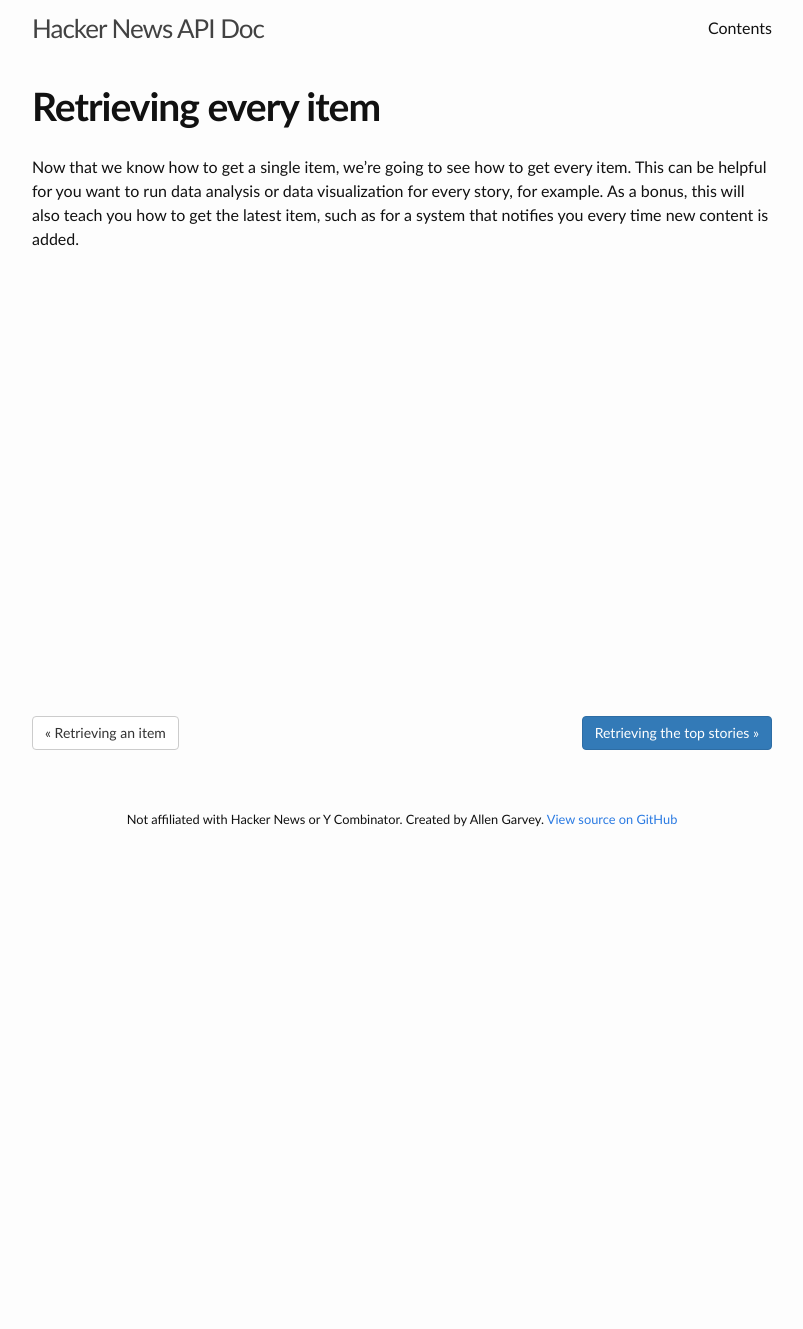
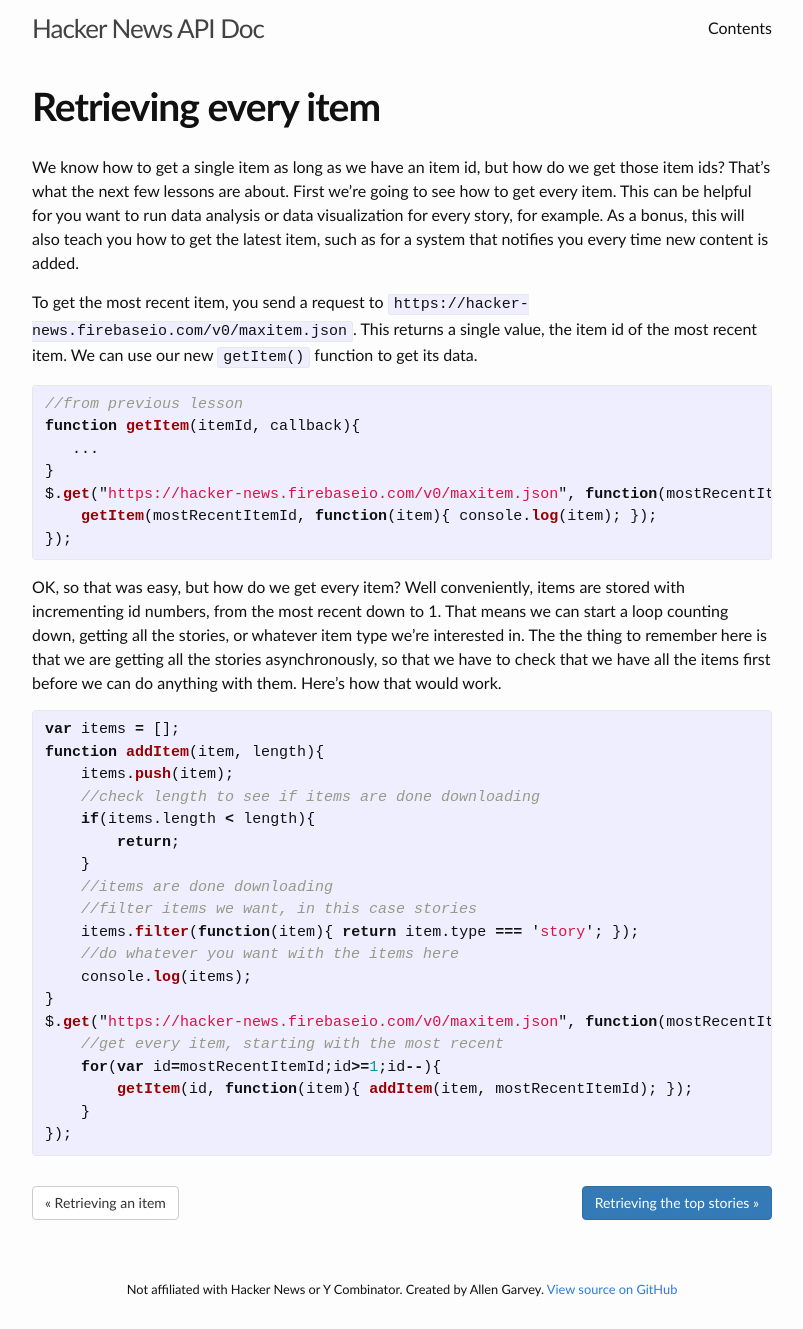
Before and after one commit to allen-garvey/hacker-news-api-doc, a Jekyll site: the page built from _posts/2016-05-18-retrieving-every-item.markdown, in a window 1280 px wide. Shown: the whole page, without its empty margins (238-1041 px from the left). Built offline with Jekyll 4.4.1, drawn with Linux system fonts in a browser that asks for light colours; before the commit the page ends 900 px from its top, so only the background shows below that.

Commit message:
add post on how to retrieve every item

```diff
--- a/_posts/2016-05-18-retrieving-every-item.markdown
+++ b/_posts/2016-05-18-retrieving-every-item.markdown
@@ -2,4 +2,40 @@
 title:  "Retrieving every item"
 date:   2016-05-18 14:01:19 -0400
 ---
-Now that we know how to get a single item, we're going to see how to get every item. This can be helpful for you want to run data analysis or data visualization for every story, for example. As a bonus, this will also teach you how to get the latest item, such as for a system that notifies you every time new content is added.
+We know how to get a single item as long as we have an item id, but how do we get those item ids? That's what the next few lessons are about. First we're going to see how to get every item. This can be helpful for you want to run data analysis or data visualization for every story, for example. As a bonus, this will also teach you how to get the latest item, such as for a system that notifies you every time new content is added.
+
+To get the most recent item, you send a request to `https://hacker-news.firebaseio.com/v0/maxitem.json`. This returns a single value, the item id of the most recent item. We can use our new `getItem()` function to get its data.
+
+{% highlight javascript %}
+//from previous lesson
+function getItem(itemId, callback){
+   ...
+}
+$.get("https://hacker-news.firebaseio.com/v0/maxitem.json", function(mostRecentItemId){
+    getItem(mostRecentItemId, function(item){ console.log(item); });
+});
+{% endhighlight %}
+
+OK, so that was easy, but how do we get every item? Well conveniently, items are stored with incrementing id numbers, from the most recent down to 1. That means we can start a loop counting down, getting all the stories, or whatever item type we're interested in. The the thing to remember here is that we are getting all the stories asynchronously, so that we have to check that we have all the items first before we can do anything with them. Here's how that would work.
+
+{% highlight javascript %}
+var items = [];
+function addItem(item, length){
+    items.push(item);
+    //check length to see if items are done downloading
+    if(items.length < length){
+        return;
+    }
+    //items are done downloading
+    //filter items we want, in this case stories
+    items.filter(function(item){ return item.type === 'story'; });
+    //do whatever you want with the items here
+    console.log(items);
+}
+$.get("https://hacker-news.firebaseio.com/v0/maxitem.json", function(mostRecentItemId){
+    //get every item, starting with the most recent
+    for(var id=mostRecentItemId;id>=1;id--){
+        getItem(id, function(item){ addItem(item, mostRecentItemId); });
+    }
+});
+{% endhighlight %}
```
